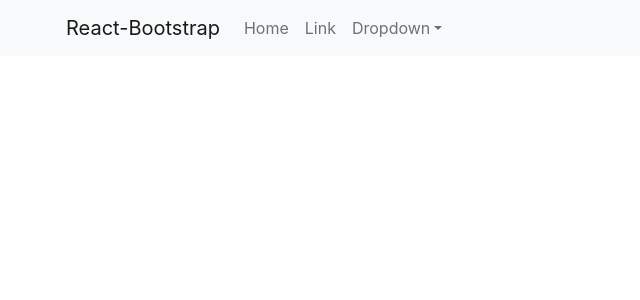
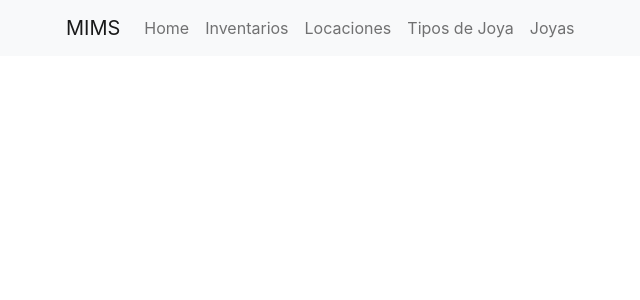
Before and after one commit to Sora-dev713/MIMS-front, a React (Create React App) app in the folder front-mims/mims-app/: page / in a window 1280 px wide. Shown: the top 300 px of the page, without its empty margins (16-656 px from the left). Built offline with nearby package versions, Linux system fonts and the light colour scheme; the HTML template or start-up script is replaced by a standard one.

Commit message:
Auto stash before merge of "main" and "origin/main"

```diff
--- a/front-mims/mims-app/src/Components/NavBar.jsx
+++ b/front-mims/mims-app/src/Components/NavBar.jsx
@@ -1,3 +1,4 @@
+import { NavLink } from 'react-bootstrap';
 import Container from 'react-bootstrap/Container';
 import Nav from 'react-bootstrap/Nav';
 import Navbar from 'react-bootstrap/Navbar';
@@ -7,23 +8,15 @@ function BasicExample() {
   return (
     <Navbar bg="light" expand="lg">
       <Container>
-        <Navbar.Brand href="#home">React-Bootstrap</Navbar.Brand>
+        <Navbar.Brand href="#home">MIMS</Navbar.Brand>
         <Navbar.Toggle aria-controls="basic-navbar-nav" />
         <Navbar.Collapse id="basic-navbar-nav">
           <Nav className="me-auto">
             <Nav.Link href="#home">Home</Nav.Link>
-            <Nav.Link href="#link">Link</Nav.Link>
-            <NavDropdown title="Dropdown" id="basic-nav-dropdown">
-              <NavDropdown.Item href="#action/3.1">Action</NavDropdown.Item>
-              <NavDropdown.Item href="#action/3.2">
-                Another action
-              </NavDropdown.Item>
-              <NavDropdown.Item href="#action/3.3">Something</NavDropdown.Item>
-              <NavDropdown.Divider />
-              <NavDropdown.Item href="#action/3.4">
-                Separated link
-              </NavDropdown.Item>
-            </NavDropdown>
+            <Nav.Link href="#inventario">Inventarios</Nav.Link>
+            <Nav.Link href="#locacion">Locaciones</Nav.Link>
+            <Nav.Link href="#tipos_de_joya">Tipos de Joya</Nav.Link>
+            <Nav.Link href="#joya">Joyas</Nav.Link>
           </Nav>
         </Navbar.Collapse>
       </Container>
```
Also changed, not shown: front-mims/mims-app/src/Pages/Inventario.jsx (indentation only).
